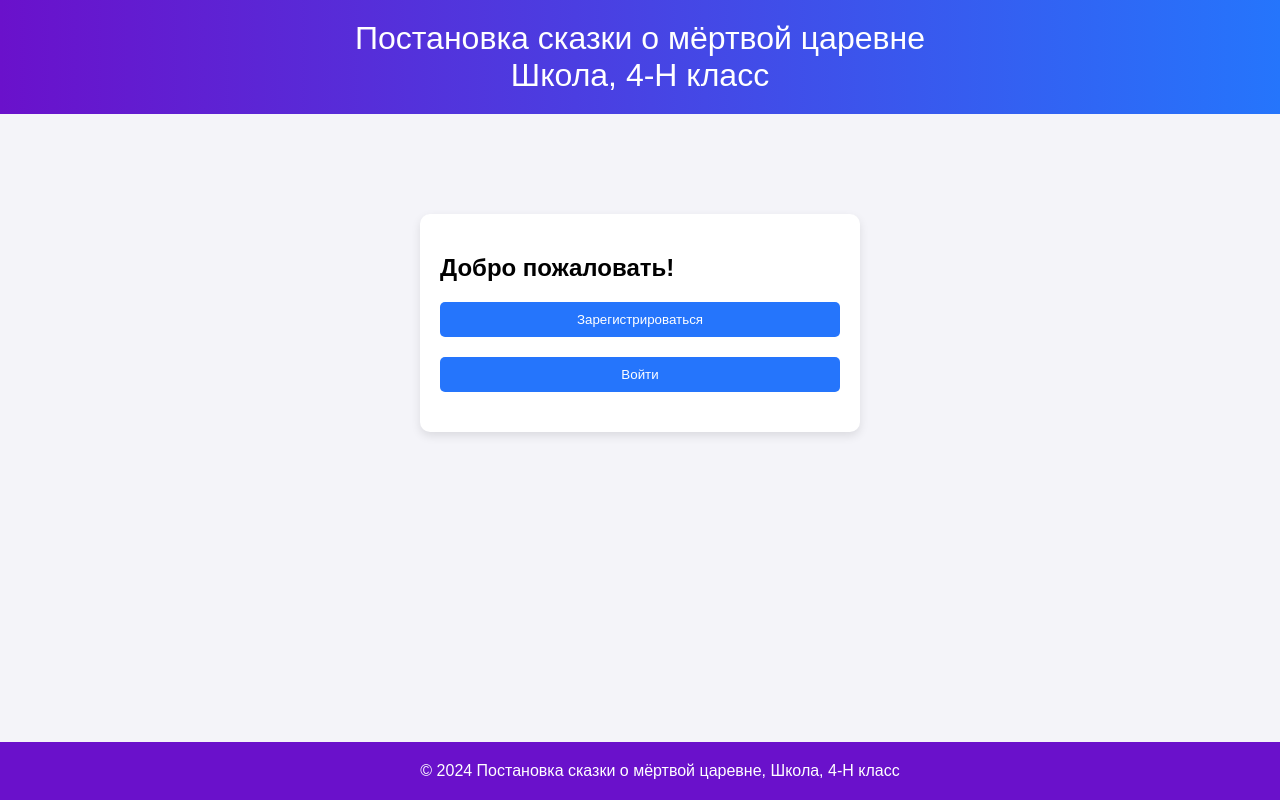
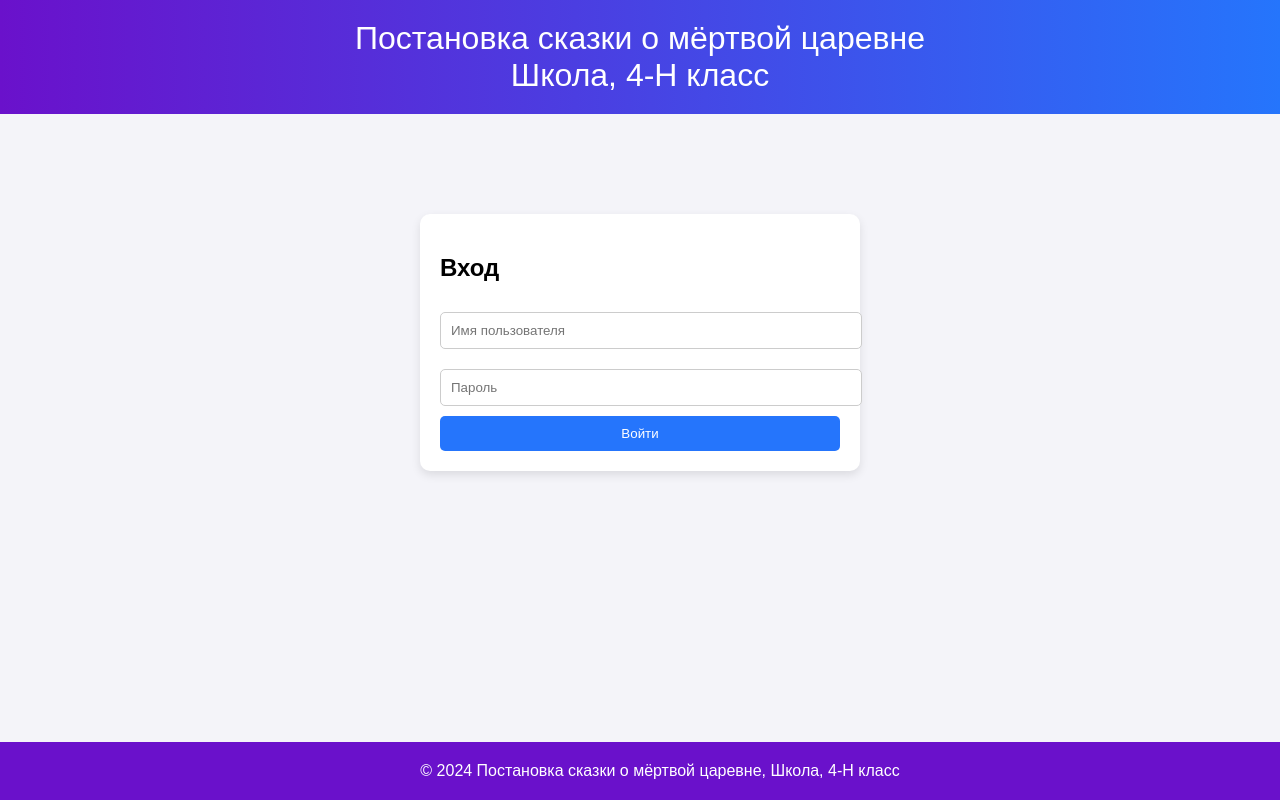
Before and after one commit to admin-iga/skazaka-o-mertvoyi-charevne, a plain HTML site: page index.html in a window 1280 px wide. Both pictures are taken after a click on the button "Войти". Drawn offline with Linux system fonts and the light colour scheme.

Commit message:
Update index.html

```diff
--- a/index.html
+++ b/index.html
@@ -232,4 +232,19 @@
 
         // Показ формы входа
         function showLogin() {
-            document.getElementById('choice-container
+            document.getElementById('choice-container').style.display = 'none';
+            document.getElementById('login-form').style.display = 'block';
+        }
+
+        // Проверка, если пользователь уже вошел
+        window.onload = function() {
+            const storedUsername = localStorage.getItem('username');
+            if (storedUsername) {
+                showLogin();
+            } else {
+                showChoice();
+            }
+        }
+    </script>
+</body>
+</html>
```
